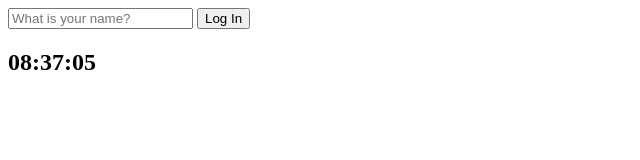
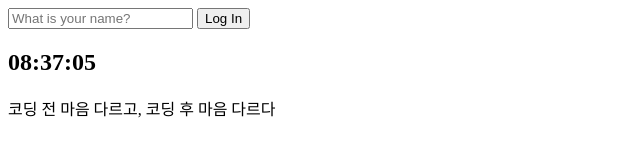
Before and after one commit to Brogod97/Chrome-app-clone, a plain HTML site: page index.html in a window 1280 px wide. Shown: the whole page, without its empty margins (0-640 px from the left). Drawn offline with Linux system fonts and the light colour scheme.

Commit message:
Build Quotes.js Update Index.html

```diff
--- a/index.html
+++ b/index.html
@@ -19,7 +19,11 @@
     </form>
     <h2 id="clock">00:00:00</h2>
     <h1 id="greeting" class="hidden"></h1>
+    <div id="quote">
+      <span></span>
+    </div>
     <script src="js/greetings.js"></script>
     <script src="js/clock.js"></script>
+    <script src="js/quotes.js"></script>
   </body>
 </html>
--- /dev/null
+++ b/js/quotes.js
@@ -0,0 +1,38 @@
+const quotes = [
+  {
+    quote: "발 없는 오픈소스 천 리 간다",
+  },
+  {
+    quote: "가는 디자인 좋아야, 오는 디자인 좋다",
+  },
+  {
+    quote: "버그 잡으려다 잡은 버그 놓친다",
+  },
+  {
+    quote: "백문이 불여일타",
+  },
+  {
+    quote: "한 줄 코드도 맞들면 낫다",
+  },
+  {
+    quote: "아니 쓴 코드에 오류날까?",
+  },
+  {
+    quote: "에러가 무서워 코딩 못하랴",
+  },
+  {
+    quote: "길고 짧은 것은 strlen 써봐야 안다",
+  },
+  {
+    quote: "보기 좋은 코드가 디버깅 하기도 좋다",
+  },
+  {
+    quote: "코딩 전 마음 다르고, 코딩 후 마음 다르다",
+  },
+];
+
+const quote = document.querySelector("#quote span");
+
+todaysQuote = quotes[Math.floor(Math.random() * quotes.length)];
+
+quote.innerText = todaysQuote.quote;
```
